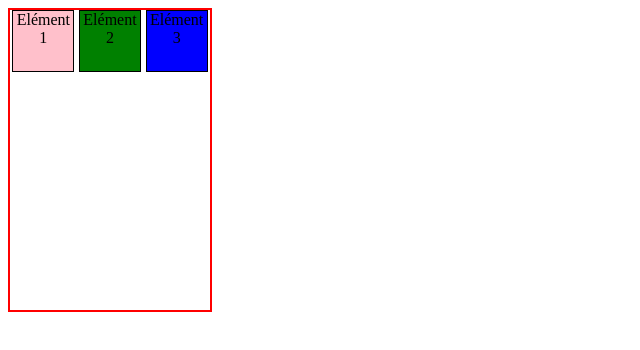
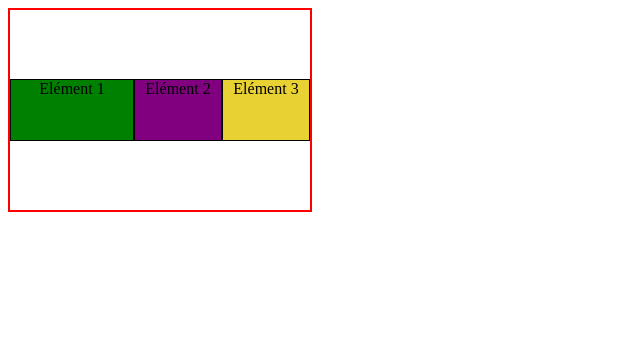
Before and after one commit to Joh-Bo/Flex, a plain HTML site: page index.html in a window 1280 px wide. Shown: the whole page, without its empty margins (0-640 px from the left). Drawn offline with Linux system fonts and the light colour scheme.

Commit message:
Exercice Final

```diff
--- a/resources/styles.css
+++ b/resources/styles.css
@@ -1,22 +1,40 @@
 #container{
   border: 2px solid red;
-  width: 200px;
-  height: 300px;
+  width: 300px;
+  height: 200px;
   display: flex;
-  justify-content: space-around;
+  flex-wrap: wrap;
+  align-content: center;
+  /*flex-direction: row;*/
+  justify-content: space-between;
+  /*align-items: center;*/
 }
 .element{
   border: 1px solid black;
   text-align: center;
   height: 60px;
-  width: 60px;
+  width: 50px;
 }
-.un{
-  background: pink;
-}
-.deux{
+.element:nth-child(1){
+  flex-grow: 2;
   background: green;
 }
+.element:nth-child(2){
+  flex-grow: 1;
+  background-color: purple;
+ /*align-self: flex-end;*/
+}
+.element:nth-child(3){
+  flex-grow: 1;
+  background: #e8d233;
+}
+/*.un{
+  background: green;
+}
+/*.deux{
+  background: green;
+  align-self: flex-end;
+}
 .trois{
-  background: blue;
-}
+  background: #e8d233;
+}*/
```
